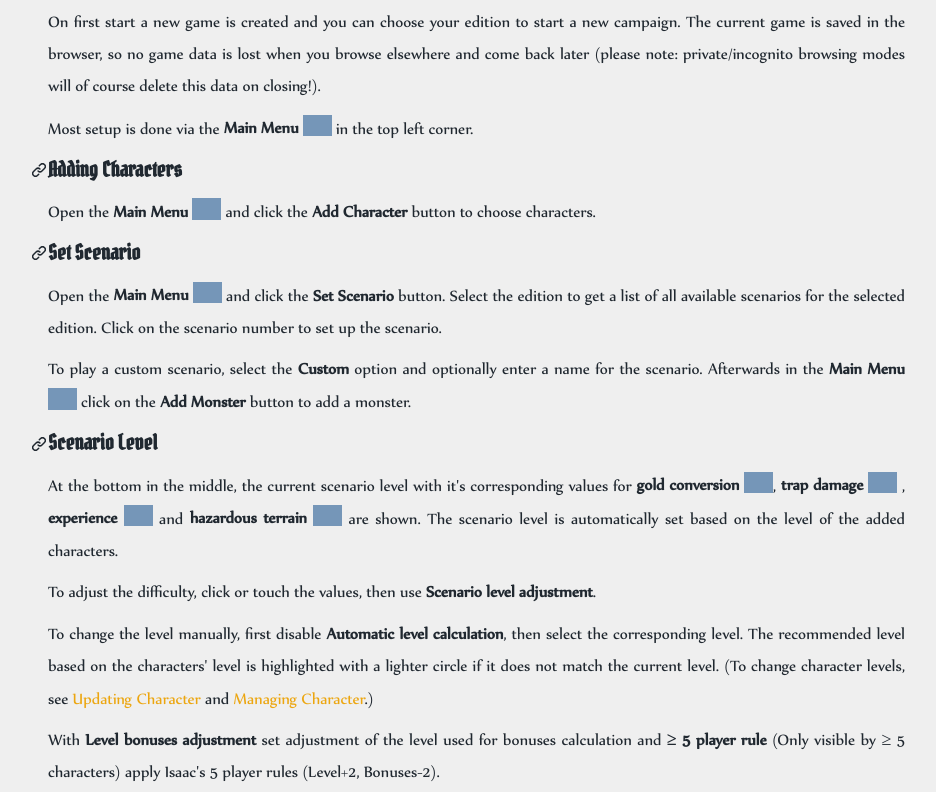
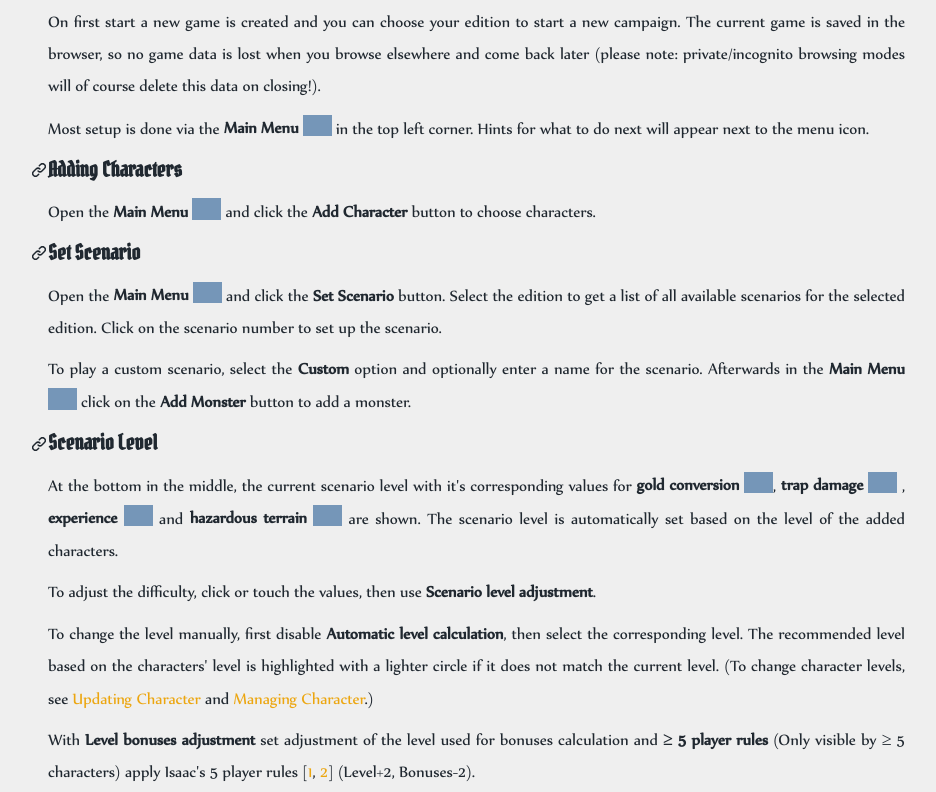
Before and after one commit to Lurkars/ghs-help, a plain HTML site: page index.html in a window 1280 px wide. Shown: the part 773-1565 px from the top of the page, without its empty margins (167-1103 px from the left). Drawn offline with Linux system fonts and the light colour scheme; grey boxes are pictures that could not be loaded.

Commit message:
Resolve PR feedback

```diff
--- a/index.html
+++ b/index.html
@@ -106,7 +106,7 @@
 
     <p>Most setup is done via the <strong>Main Menu <img class="icon"
           src="https://gloomhaven-secretariat.de/assets/images/menu.svg"></strong> in the top left
-      corner.</p>
+      corner. Hints for what to do next will appear next to the menu icon.</p>
 
     <h3 id="adding-character">Adding Characters</h3>
 
@@ -151,8 +151,9 @@
         Character</a> and <a href="#managing-character">Managing Character</a>.)</p>
 
     <p>With <strong>Level bonuses adjustment</strong> set adjustment of the level used for bonuses calculation and
-      <strong>&ge; 5 player rule</strong> (Only visible by &ge; 5 characters) apply Isaac's 5 player rules (Level+2,
-      Bonuses-2).
+      <strong>&ge; 5 player rules</strong> (Only visible by &ge; 5 characters) apply Isaac's 5 player rules
+      [<a href="https://boardgamegeek.com/thread/1702348/article/24683436#24683436">1</a>, <a href="https://boardgamegeek.com/thread/1702348/article/24685523#24685523">2</a>]
+      (Level+2, Bonuses-2).
     </p>
 
     <p>For solo level calculation select the <strong>Solo</strong> option.</p>
```
